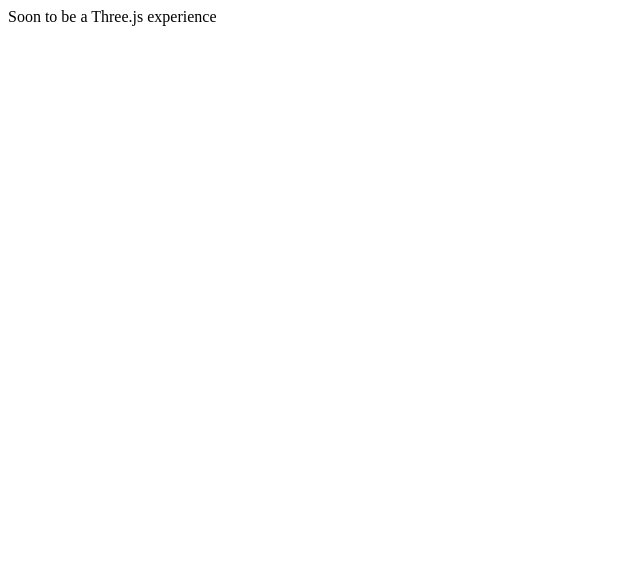
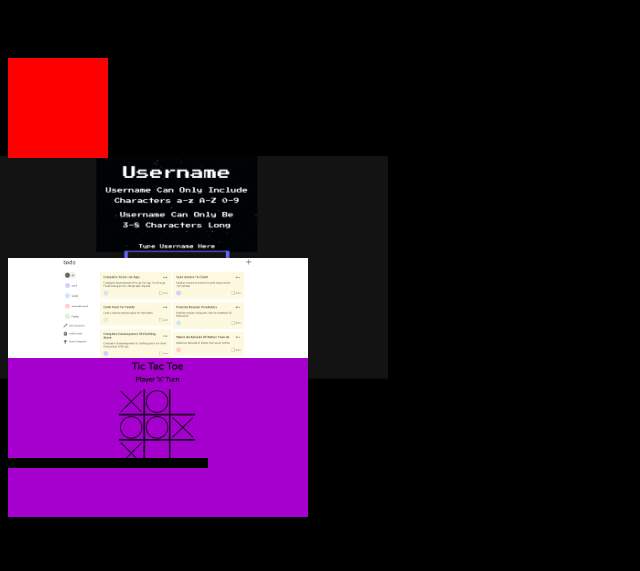
Before and after one commit to jacobrees/Three-JS-Scrolling-Portfolio, a website built with Vite: page src/index.html in a window 1280 px wide. Shown: the whole page, without its empty margins (0-640 px from the left). Built offline with nearby package versions, Linux system fonts and the light colour scheme.

Commit message:
Create basic img slider

```diff
--- a/src/index.html
+++ b/src/index.html
@@ -1,13 +1,28 @@
 <!DOCTYPE html>
 <html lang="en">
-<head>
-    <meta charset="UTF-8">
-    <meta name="viewport" content="width=device-width, initial-scale=1.0">
+  <head>
+    <meta charset="UTF-8" />
+    <meta name="viewport" content="width=device-width, initial-scale=1.0" />
     <title>04 - Local Server</title>
-    <link rel="stylesheet" href="./style.css">
-</head>
-<body>
-    Soon to be a Three.js experience
+    <link rel="stylesheet" href="./style.css" />
+  </head>
+  <body>
+    <canvas class="webgl"></canvas>
+    <div class="wrap">
+      <div class="n">
+        <img class="project-img" src="Space-Dodger.png" alt="Project-Img">
+      </div>
+      <div class="n n1">
+        <img class="project-img" src="todo.png" alt="Project-Img">
+      </div>
+      <div class="n n2">
+        <img class="project-img" src="TicTacToe.png" alt="Project-Img">
+      </div>
+      <div class="n n3"></div>
+      <div class="n n4"></div>
+      <div class="block"></div>
+    </div>
+
     <script type="module" src="./script.js"></script>
-</body>
+  </body>
 </html>
--- a/src/script.js
+++ b/src/script.js
@@ -0,0 +1,34 @@
+import * as THREE from "three";
+
+let speed = 0;
+let position = 0;
+let rounded = 0;
+let block = document.querySelector(".block");
+let elems = [...document.querySelectorAll(".n")];
+let wrap = document.querySelector(".wrap");
+
+window.addEventListener("wheel", (e) => {
+  speed += e.deltaY * 0.0003;
+});
+
+let objs = Array(5).fill({ dist: 0 });
+
+function raf() {
+  position += speed;
+  speed *= 0.8;
+
+  objs.forEach((o, i) => {
+    o.dist = Math.min(Math.abs(position - i), 1);
+    o.dist = 1. - o.dist ** 2;
+    elems[i].style.transform = `scale(${1 + 0.4 * o.dist})`;
+  });
+
+  rounded = Math.round(position);
+  let diff = rounded - position;
+
+  position += Math.sign(diff) * Math.pow(Math.abs(diff), 0.7) * 0.015;
+  wrap.style.transform = `translate(0, ${-position * 100 + 50}px)`;
+  window.requestAnimationFrame(raf);
+}
+
+raf();
--- a/src/style.css
+++ b/src/style.css
@@ -0,0 +1,52 @@
+body {
+    overflow: hidden;
+}
+
+.webgl {
+    position: fixed;
+    top: 0;
+    left: 0;
+    width: 100vw;
+    height: 100vh;
+    background-color: #000;
+    pointer-events: none;
+    z-index: -100;
+}
+
+
+
+.n {
+    position: absolute;
+    top: 100px;
+    height: 10px;
+    background-color: black;
+    width: 200px;
+}
+
+.n1 {
+    top: 200px;
+}
+
+.n2 {
+    top: 300px;
+}
+
+.n3 {
+    top: 400px;
+}
+
+.n4 {
+    top: 500px;
+}
+
+.project-img {
+    width: 300px;
+}
+
+
+.block {
+    height: 100px;
+    width: 100px;
+    position: absolute;
+    background-color: red;
+}
```
Also changed, not shown: static/Space-Dodger.png (added), static/TicTacToe.png (added), static/todo.png (added).
